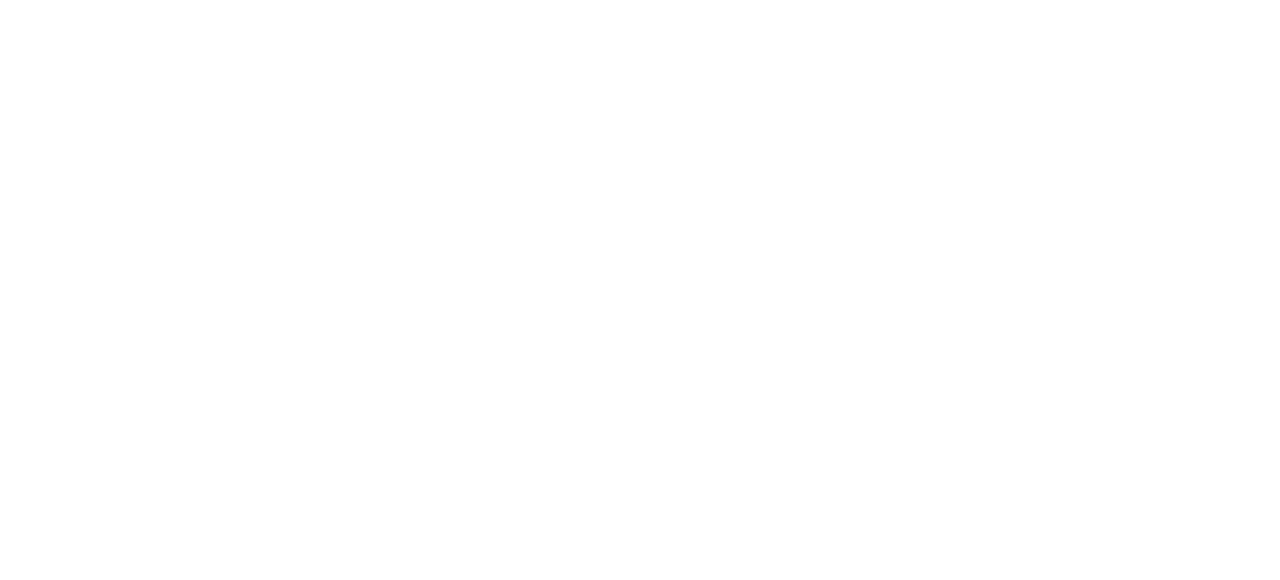
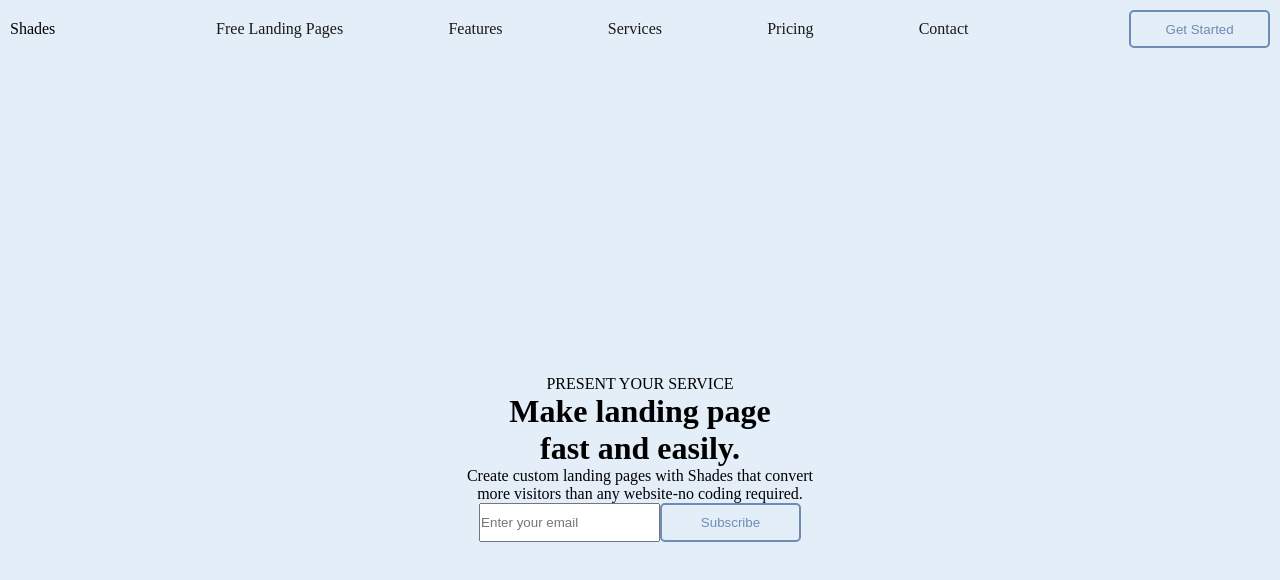
Before and after one commit to GianfrancoSpecial/landing-page, a plain HTML site: page index.html in a window 1280 px wide. Drawn offline with Linux system fonts and the light colour scheme.

Commit message:
second commit

```diff
--- a/index.html
+++ b/index.html
@@ -4,6 +4,32 @@
     <meta charset="UTF-8" />
     <meta name="viewport" content="width=device-width, initial-scale=1.0" />
     <title>Document</title>
+    <link rel="stylesheet" href="style.css" />
   </head>
-  <body></body>
+  <body>
+    <nav>
+      <span>Shades </span>
+      <div class="menu">
+        <a href="Free Landing Pages">Free Landing Pages</a>
+        <a href="Features">Features</a>
+        <a href="Services">Services</a>
+        <a href="Pricing">Pricing</a>
+        <a href="Contact">Contact</a>
+      </div>
+
+      <button>Get Started</button>
+    </nav>
+    <div id="conteiner">
+      <span> PRESENT YOUR SERVICE</span>
+      <h1 href="Make">Make landing page <br />fast and easily.</h1>
+      <span>
+        Create custom landing pages with Shades that convert <br />more visitors
+        than any website-no coding required.
+      </span>
+      <div id="email">
+        <input type="text" placeholder="Enter your email" />
+        <button>Subscribe</button>
+      </div>
+    </div>
+  </body>
 </html>
--- /dev/null
+++ b/style.css
@@ -0,0 +1,50 @@
+* {
+  box-sizing: border-box;
+  margin: 0;
+  padding: 0;
+}
+
+body {
+  background-color: #e3eef8;
+}
+
+nav {
+  display: flex;
+  justify-content: space-between;
+  align-items: center;
+  background-color: #e3eef8;
+  padding: 10px;
+}
+.menu {
+  width: 67vw;
+  display: flex;
+  flex-direction: row;
+  justify-content: space-around;
+}
+
+button {
+  color: #6e8cb4;
+  border: solid 2px #6e8cb4;
+  border-radius: 5px;
+  background-color: transparent;
+  width: 11vw;
+  height: 3vw;
+}
+
+a {
+  color: rgb(26, 24, 24);
+  text-decoration: none;
+}
+
+#conteiner {
+  text-align: center;
+  display: flex;
+  flex-direction: column;
+  justify-content: center;
+  align-items: center;
+  width: 100vw;
+  height: 100vh;
+}
+#email {
+  display: flex;
+}
```
